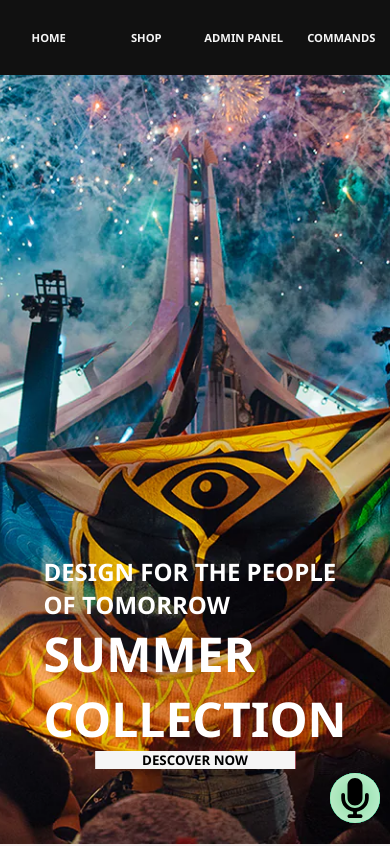
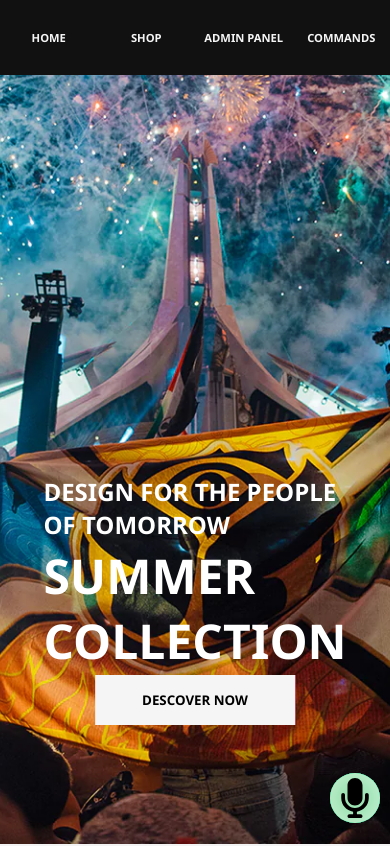
Before and after one commit to Solixx/Shop-VueJS, a Vue app: page / in a window 390 px wide. Shown: the top 846 px of the page. Built offline with nearby package versions, Linux system fonts and the light colour scheme.

Commit message:
fix mainImg & primeImg buttons in phone

```diff
--- a/src/views/Home.vue
+++ b/src/views/Home.vue
@@ -2,7 +2,7 @@
 import { ref, computed, watch, onBeforeMount, onMounted } from "vue";
 import defaultImage from "../assets/tml_flag.jpg";
 import primeImage from "../assets/Senju_Kawaragi22_4.0.jpg";
-import { useProductsStore } from '../store/products';
+import { useProductsStore } from "../store/products";
 
 const store = useProductsStore();
 
@@ -57,7 +57,7 @@ const handleResize = () => {
 watch(
   store.products,
   (newProduct) => {
-    console.log(newProduct)
+    console.log(newProduct);
     localStorage.setItem("products", JSON.stringify(newProduct));
   },
   { deep: true }
@@ -92,11 +92,15 @@ onBeforeMount(() => {
     <section class="shop-men-women">
       <div class="shop-men">
         <img src="../assets/mikey13.jpg" alt="Men Shop" />
-        <router-link :to="{ name: 'Shop', params: { gender: 1 }}"><button>Shop Men</button></router-link>
+        <router-link :to="{ name: 'Shop', params: { gender: 1 } }"
+          ><button>Shop Men</button></router-link
+        >
       </div>
       <div class="shop-women">
         <img src="../assets/hutao render2.jpg" alt="Female Shop" />
-        <router-link :to="{ name: 'Shop', params: { gender: 2 }}"><button>Shop Women</button></router-link>
+        <router-link :to="{ name: 'Shop', params: { gender: 2 } }"
+          ><button>Shop Women</button></router-link
+        >
       </div>
     </section>
     <section class="new-arrivals">
@@ -225,7 +229,7 @@ main {
 .text-box {
   position: absolute;
   z-index: 2;
-  height: 150px;
+  height: 250px;
   top: 80%;
   left: 50%;
   transform: translate(-50%, -80%);
@@ -255,7 +259,7 @@ main {
 .prime-img .text-box {
   position: absolute;
   z-index: 2;
-  height: 150px;
+  height: 250px;
   top: 80%;
   left: 50%;
   transform: translate(-50%, -80%);
@@ -403,6 +407,14 @@ main {
 }
 
 @media only screen and (min-width: 1024px) {
+  .text-box {
+    height: 150px;
+  }
+
+  .prime-img .text-box {
+    height: 150px;
+  }
+
   .shop-men-women {
     flex-direction: row;
   }
```
